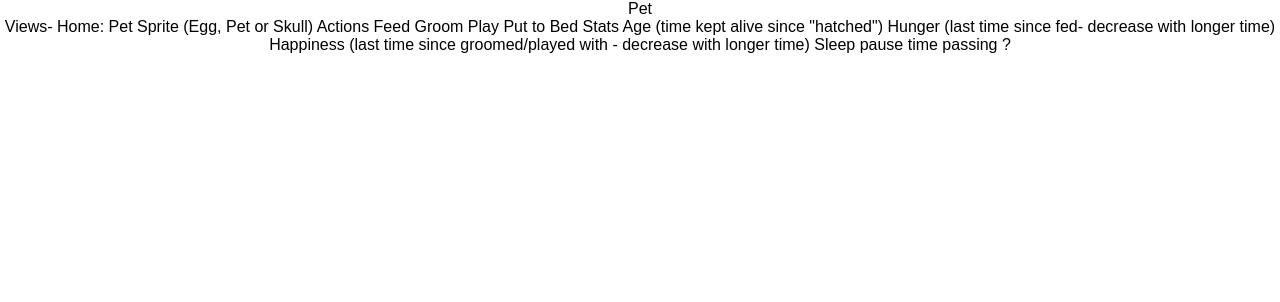
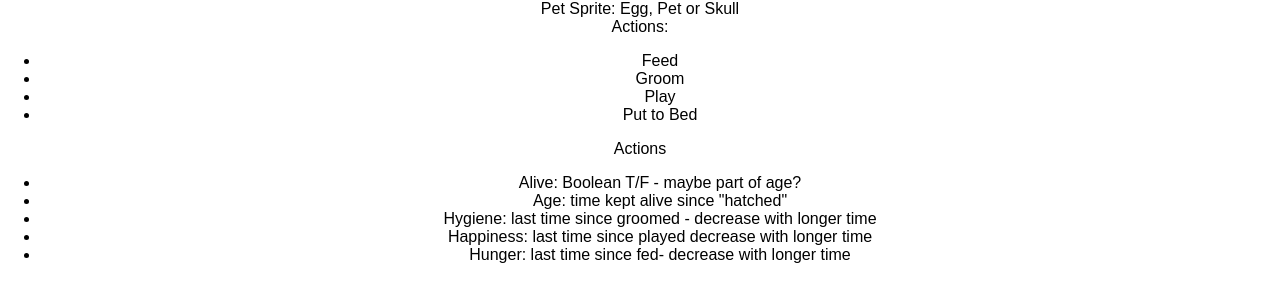
Before and after one commit to Brigette-Eckert/tamagotchi, a React (Create React App) app: page / in a window 1280 px wide. Shown: the top 302 px of the page. Built offline with nearby package versions, Linux system fonts and the light colour scheme.

Commit message:
wrote pseudo code for pet, actions and stats compontents

```diff
--- a/src/App.js
+++ b/src/App.js
@@ -1,8 +1,7 @@
 import React, { Component } from 'react';
-import logo from './logo.svg';
 import Pet from './components/Pet.js';
-// import Action from './components/Actions';
-// import Stat from './components/Stats';
+import Actions from './components/Actions';
+import Stats from './components/Stats';
 import './styles/App.css';
 
 class App extends Component {
@@ -10,18 +9,8 @@ class App extends Component {
     return (
       <div className="App">
           <Pet/>
-          Views- Home:
-          Pet Sprite (Egg, Pet or Skull)
-          Actions
-          Feed
-          Groom
-          Play
-          Put to Bed
-          Stats
-          Age (time kept alive since "hatched")
-          Hunger (last time since fed- decrease with longer time)
-          Happiness (last time since groomed/played with - decrease with longer time)
-          Sleep pause time passing ?
+          <Actions/>
+          <Stats/>
       </div>
     );
   }
--- a/src/components/Actions.js
+++ b/src/components/Actions.js
@@ -0,0 +1,20 @@
+import React from 'react';
+
+class Actions extends React.Component{
+    render(){
+        return(
+            <div>
+                Actions:
+                <ul>
+                    <li>Feed</li>
+                    <li>Groom</li>
+                    <li>Play</li>
+                    <li>Put to Bed</li>
+                </ul>
+            </div>
+        )
+
+    }
+}
+
+export default Actions;
--- a/src/components/Pet.js
+++ b/src/components/Pet.js
@@ -3,7 +3,7 @@ import React from 'react';
 class Pet extends React.Component {
     render(){
         return(
-            <div>Pet</div>
+            <div>   Pet Sprite: Egg, Pet or Skull</div>
         )
     }
 }
--- a/src/components/Stats.js
+++ b/src/components/Stats.js
@@ -0,0 +1,21 @@
+import React from 'react';
+
+class Stats extends React.Component {
+    render(){
+        return(
+            <div>
+                Actions
+                <ul>
+                    <li> Alive: Boolean T/F - maybe part of age? </li>
+                    <li> Age: time kept alive since "hatched"</li>
+                    <li> Hygiene: last time since groomed - decrease with longer time</li>
+                    <li> Happiness: last time since played decrease with longer time</li>
+                    <li> Hunger: last time since fed- decrease with longer time </li>
+
+                </ul>
+            </div>
+        )
+    }
+}
+
+export default Stats;
```
Also changed, not shown: src/logo.svg (deleted), src/styles/components/Actions.css (added), src/styles/components/Pet.css (added), src/styles/components/Stats.css (added).
